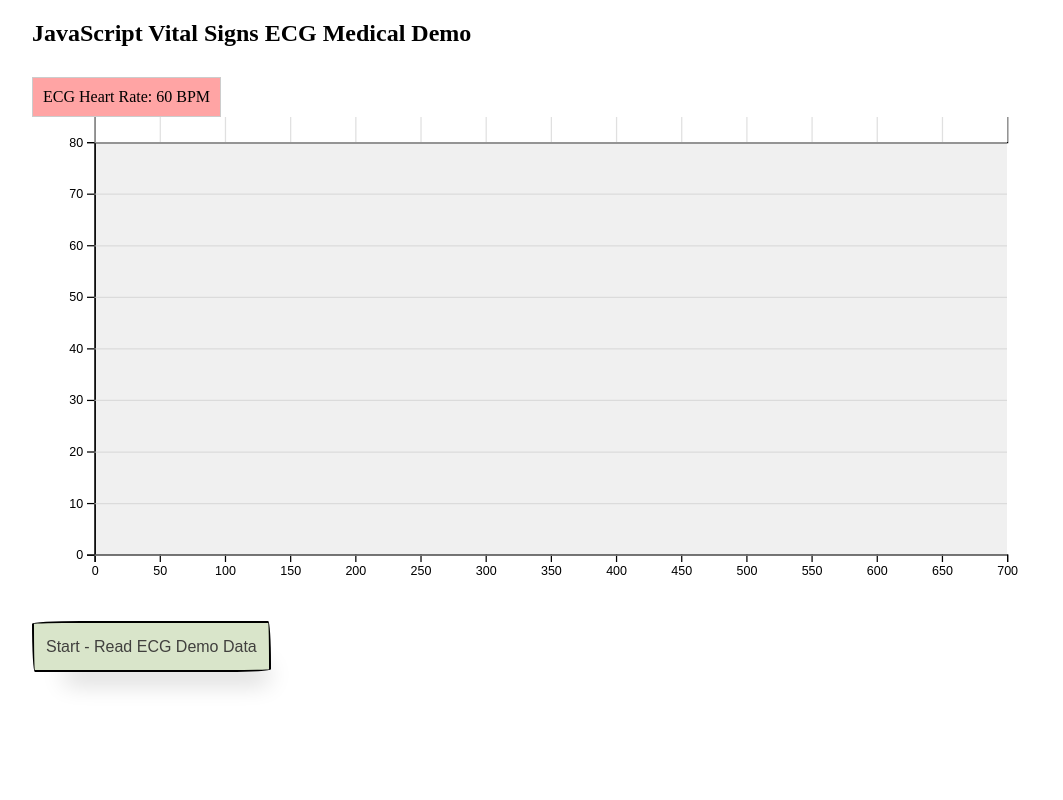
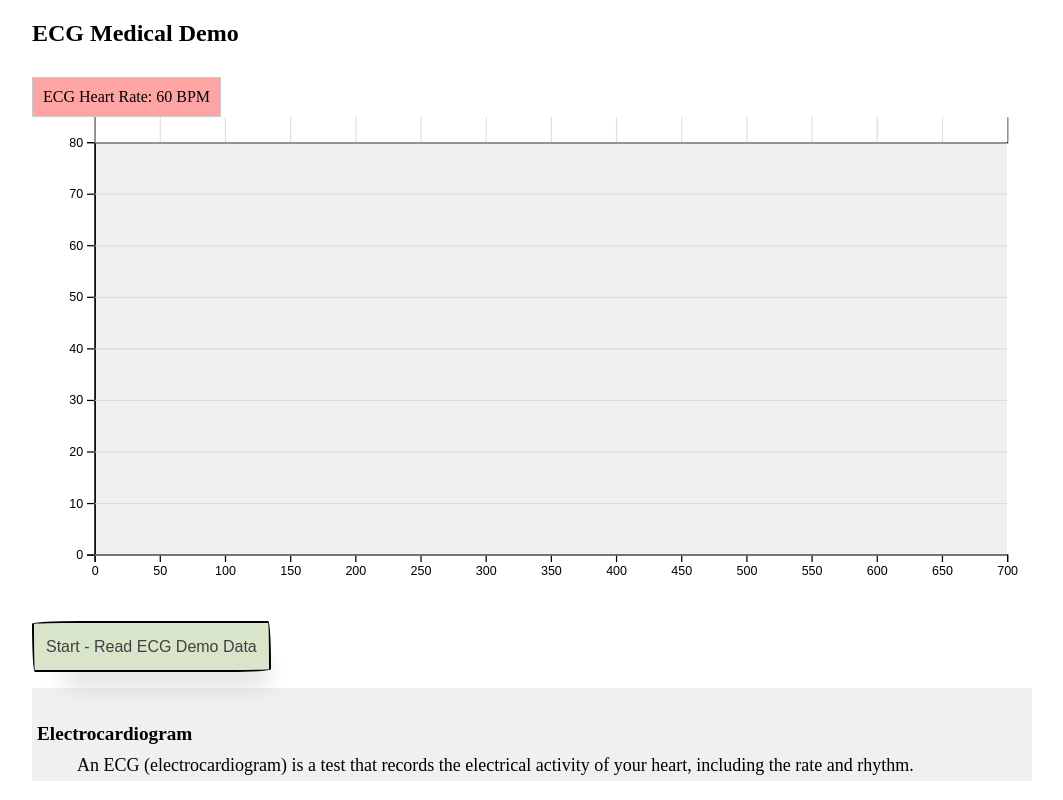
Before and after one commit to dcod3i/ECG-Medical-Demo, a plain HTML site: page index.html in a window 1280 px wide. Shown: the whole page, without its empty margins (108-1171 px from the left). Drawn offline with nearby package versions, Linux system fonts and the light colour scheme.

Commit message:
modified index.html file

```diff
--- a/index.html
+++ b/index.html
@@ -76,11 +76,25 @@
             box-shadow: rgba(0, 0, 0, .3) 2px 8px 8px -5px;
             transform: translate3d(0, 2px, 0);
           }
+          dl {
+                background-color: #f0f0f0;
+                padding: 5px;
+            }
+          dt {
+                font-weight: bold;
+                font-size: larger;
+                margin-top: 30px;
+            }
+            dd {
+                font-size: large;
+                margin-top: 10px;
+            }
+
     </style>
 </head>
 <body>
     <div class="container">
-        <h2>JavaScript Vital Signs ECG Medical Demo</h2>
+        <h2> ECG Medical Demo</h2>
         <div class="heart-rate-box">
             ECG Heart Rate: 60 BPM
         </div>
@@ -99,9 +113,12 @@
         <!-- <button id="startButton">Start - Read ECG Demo Data</button> -->
         <div class="button-wrapper" data-tippy-content="Click to copy button 55">
             <button class="button-55" id="startButton" role="button">Start - Read ECG Demo Data</button>
-          </div>
+        </div>
 
-
+        <dl>
+            <dt>Electrocardiogram</dt>
+            <dd>An ECG (electrocardiogram) is a test that records the electrical activity of your heart, including the rate and rhythm.</dd>
+          </dl>
     </div>
     <script>
         const margin = { top: 20, right: 20, bottom: 50, left: 50 };
```
